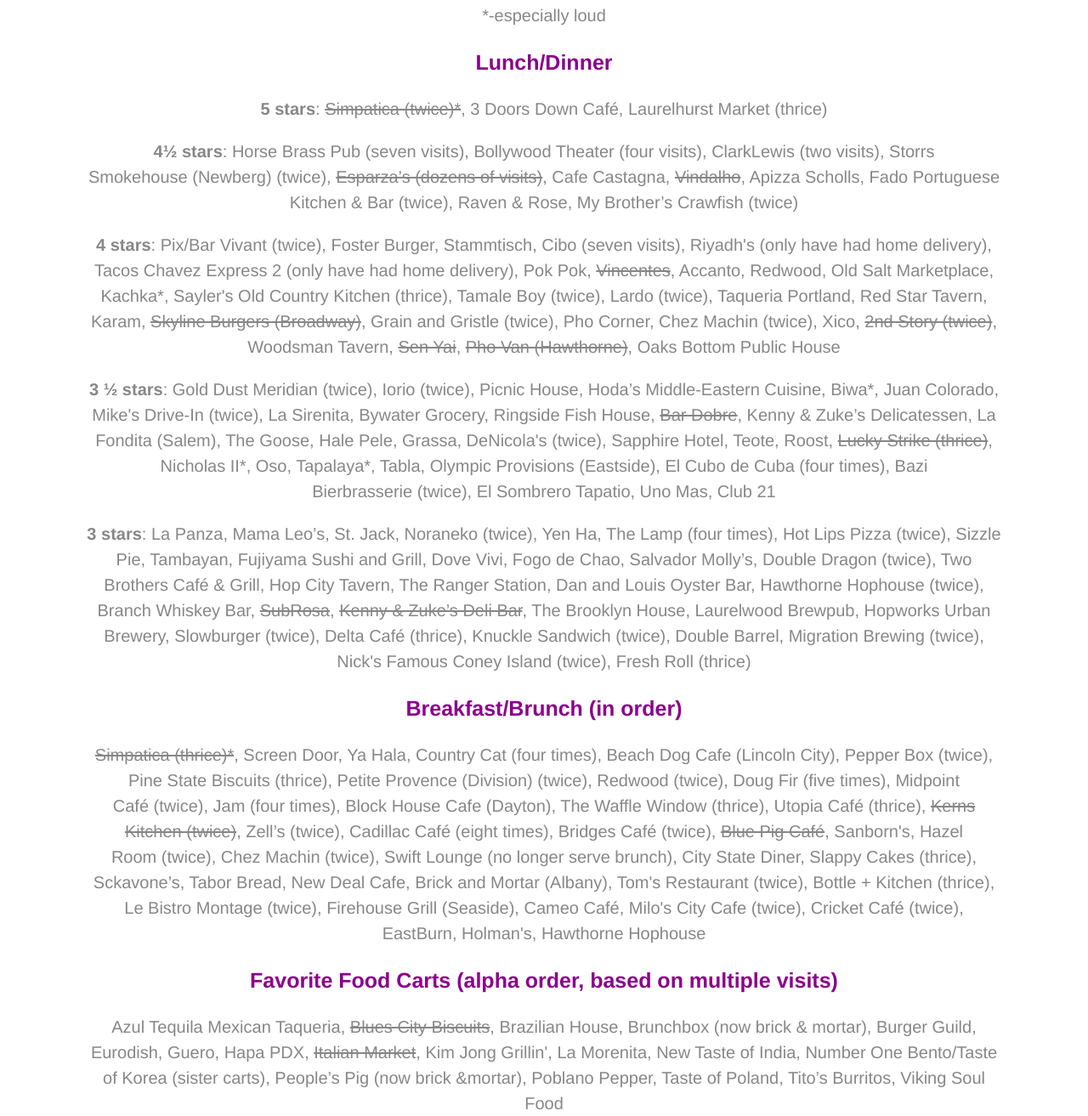
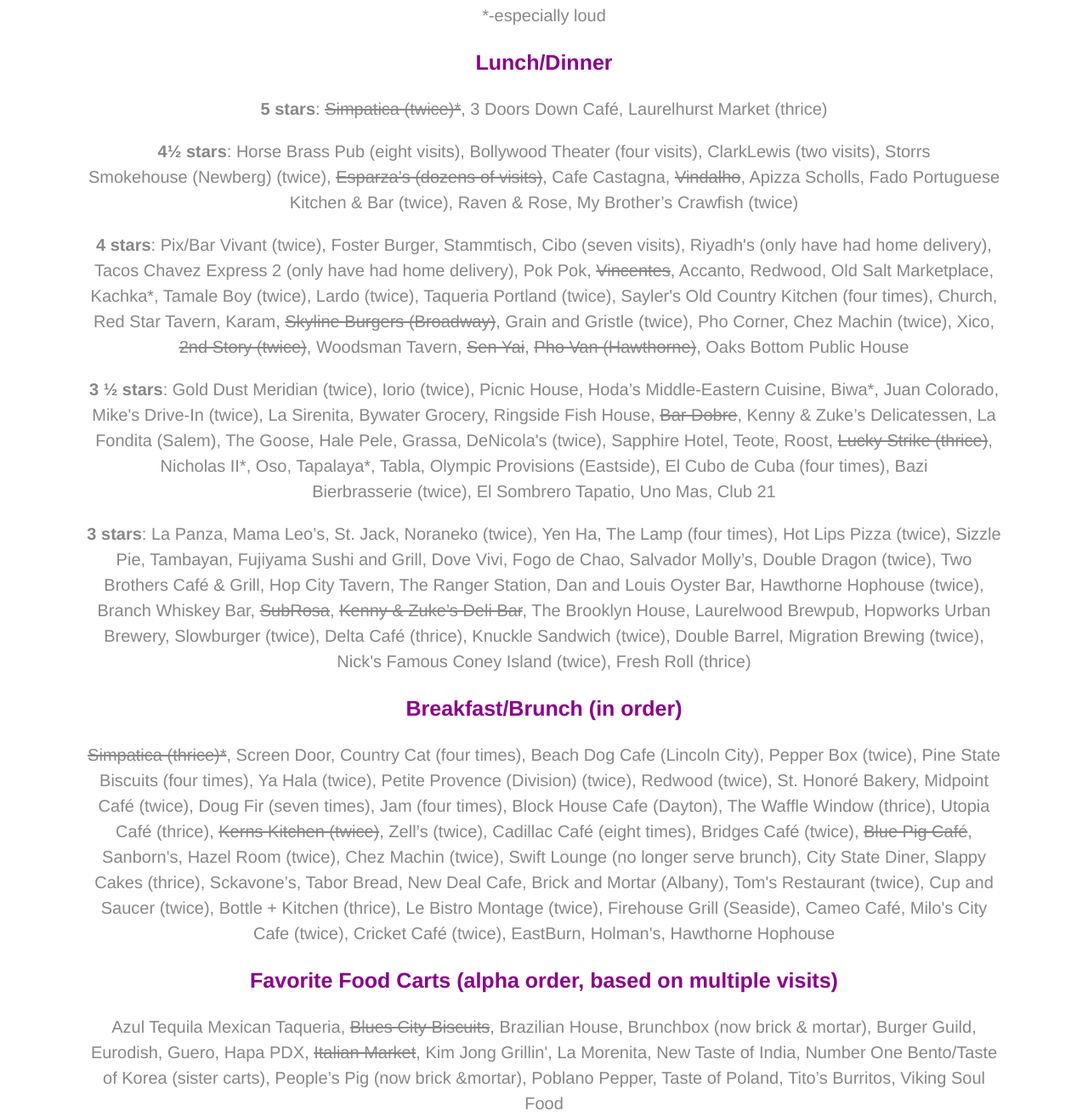
Before and after one commit to gnkatchmar/gkatchmar.com, a plain HTML site: page rest.html in a window 1280 px wide. Shown: the part 437-1750 px from the top of the page at 85% size. Drawn offline with nearby package versions, Linux system fonts and the light colour scheme.

Commit message:
restaurants and about

```diff
--- a/rest.html
+++ b/rest.html
@@ -31,9 +31,9 @@
 
             <p><b>5 stars</b>: <del>Simpatica&nbsp;(twice)*</del>, 3 Doors Down Café, Laurelhurst Market&nbsp;(thrice)</p>
 
-            <p><b>4½ stars</b>: Horse Brass Pub&nbsp;(seven visits), Bollywood Theater&nbsp;(four visits), ClarkLewis&nbsp;(two visits), Storrs Smokehouse&nbsp;(Newberg)&nbsp;(twice), <del>Esparza’s (dozens of visits)</del>, Cafe Castagna, <del>Vindalho</del>, Apizza Scholls, Fado Portuguese Kitchen &amp&nbsp;Bar&nbsp;(twice), Raven &amp&nbsp;Rose, My&nbsp;Brother’s Crawfish&nbsp;(twice)</p>
+            <p><b>4½ stars</b>: Horse Brass Pub&nbsp;(eight visits), Bollywood Theater&nbsp;(four visits), ClarkLewis&nbsp;(two visits), Storrs Smokehouse&nbsp;(Newberg)&nbsp;(twice), <del>Esparza’s (dozens of visits)</del>, Cafe Castagna, <del>Vindalho</del>, Apizza Scholls, Fado Portuguese Kitchen &amp&nbsp;Bar&nbsp;(twice), Raven &amp&nbsp;Rose, My&nbsp;Brother’s Crawfish&nbsp;(twice)</p>
 
-            <p><b>4 stars</b>: Pix/Bar Vivant&nbsp;(twice), Foster Burger, Stammtisch, Cibo&nbsp;(seven visits), Riyadh's (only have had home delivery), Tacos Chavez Express 2 (only have had home delivery), Pok Pok, <del>Vincentes</del>, Accanto, Redwood, Old Salt Marketplace, Kachka*, Sayler's Old Country Kitchen&nbsp;(thrice), Tamale Boy&nbsp;(twice), Lardo&nbsp;(twice), Taqueria Portland, Red Star Tavern, Karam, <del>Skyline Burgers&nbsp;(Broadway)</del>, Grain and Gristle&nbsp;(twice), Pho Corner, Chez Machin&nbsp;(twice), Xico, <del>2nd Story&nbsp;(twice)</del>, Woodsman Tavern, <del>Sen Yai</del>, <del>Pho Van&nbsp;(Hawthorne)</del>, Oaks Bottom Public&nbsp;House</p>
+            <p><b>4 stars</b>: Pix/Bar Vivant&nbsp;(twice), Foster Burger, Stammtisch, Cibo&nbsp;(seven visits), Riyadh's (only have had home delivery), Tacos Chavez Express 2 (only have had home delivery), Pok Pok, <del>Vincentes</del>, Accanto, Redwood, Old Salt Marketplace, Kachka*, Tamale Boy&nbsp;(twice), Lardo&nbsp;(twice), Taqueria Portland (twice), Sayler's Old Country Kitchen&nbsp;(four times), Church, Red Star Tavern, Karam, <del>Skyline Burgers&nbsp;(Broadway)</del>, Grain and Gristle&nbsp;(twice), Pho Corner, Chez Machin&nbsp;(twice), Xico, <del>2nd Story&nbsp;(twice)</del>, Woodsman Tavern, <del>Sen Yai</del>, <del>Pho Van&nbsp;(Hawthorne)</del>, Oaks Bottom Public&nbsp;House</p>
 
             <p><b>3 ½ stars</b>: Gold Dust Meridian&nbsp;(twice), Iorio&nbsp;(twice), Picnic House, Hoda’s Middle-Eastern Cuisine, Biwa*, Juan Colorado, Mike's Drive-In&nbsp;(twice), La Sirenita, Bywater Grocery, Ringside Fish House, <del>Bar Dobre</del>, Kenny &amp&nbsp;Zuke’s Delicatessen, La Fondita&nbsp;(Salem), The Goose, Hale Pele, Grassa, DeNicola's (twice), Sapphire Hotel, Teote, Roost, <del>Lucky Strike&nbsp;(thrice)</del>, Nicholas II*, Oso, Tapalaya*, Tabla, Olympic Provisions&nbsp;(Eastside), El Cubo de Cuba&nbsp;(four times), Bazi Bierbrasserie&nbsp;(twice), El Sombrero Tapatio, Uno Mas, Club&nbsp;21 </p>
 
@@ -41,7 +41,7 @@
 
         <h3>Breakfast/Brunch (in order)</h3>
 
-          <p><del>Simpatica&nbsp;(thrice)*</del>, Screen Door, Ya Hala, Country Cat&nbsp;(four times), Beach Dog Cafe&nbsp;(Lincoln City), Pepper Box&nbsp;(twice), Pine State Biscuits&nbsp;(thrice), Petite Provence&nbsp;(Division)&nbsp;(twice), Redwood&nbsp;(twice), Doug Fir&nbsp;(five times), Midpoint Café&nbsp;(twice), Jam&nbsp;(four times), Block House Cafe (Dayton), The Waffle Window&nbsp;(thrice), Utopia Café&nbsp;(thrice), <del>Kerns Kitchen&nbsp;(twice)</del>, Zell’s&nbsp;(twice), Cadillac Café&nbsp;(eight times), Bridges Café&nbsp;(twice), <del>Blue Pig Café</del>, Sanborn's, Hazel Room&nbsp;(twice), Chez Machin&nbsp;(twice), Swift Lounge&nbsp;(no longer serve brunch), City State Diner, Slappy Cakes&nbsp;(thrice), Sckavone’s, Tabor Bread, New Deal Cafe, Brick and Mortar&nbsp;(Albany), Tom's Restaurant (twice), Bottle +&nbsp;Kitchen&nbsp;(thrice), Le Bistro Montage&nbsp;(twice), Firehouse Grill&nbsp;(Seaside), Cameo Café, Milo's City Cafe (twice), Cricket Café&nbsp;(twice), EastBurn, Holman's, Hawthorne Hophouse</p>
+          <p><del>Simpatica&nbsp;(thrice)*</del>, Screen Door, Country Cat&nbsp;(four times), Beach Dog Cafe&nbsp;(Lincoln City), Pepper Box&nbsp;(twice), Pine State Biscuits&nbsp;(four times), Ya Hala (twice), Petite Provence&nbsp;(Division)&nbsp;(twice), Redwood&nbsp;(twice), St. Honoré Bakery, Midpoint Café&nbsp;(twice), Doug Fir&nbsp;(seven times), Jam&nbsp;(four times), Block House Cafe (Dayton), The Waffle Window&nbsp;(thrice), Utopia Café&nbsp;(thrice), <del>Kerns Kitchen&nbsp;(twice)</del>, Zell’s&nbsp;(twice), Cadillac Café&nbsp;(eight times), Bridges Café&nbsp;(twice), <del>Blue Pig Café</del>, Sanborn's, Hazel Room&nbsp;(twice), Chez Machin&nbsp;(twice), Swift Lounge&nbsp;(no longer serve brunch), City State Diner, Slappy Cakes&nbsp;(thrice), Sckavone’s, Tabor Bread, New Deal Cafe, Brick and Mortar&nbsp;(Albany), Tom's Restaurant (twice), Cup and Saucer (twice), Bottle +&nbsp;Kitchen&nbsp;(thrice), Le Bistro Montage&nbsp;(twice), Firehouse Grill&nbsp;(Seaside), Cameo Café, Milo's City Cafe (twice), Cricket Café&nbsp;(twice), EastBurn, Holman's, Hawthorne Hophouse</p>
 
         <h3>Favorite Food Carts&nbsp;(alpha order, based on multiple visits)</h3>
 
```
Also changed, not shown: about.html (+2 -2 lines), index.html (+1 -1 lines).
